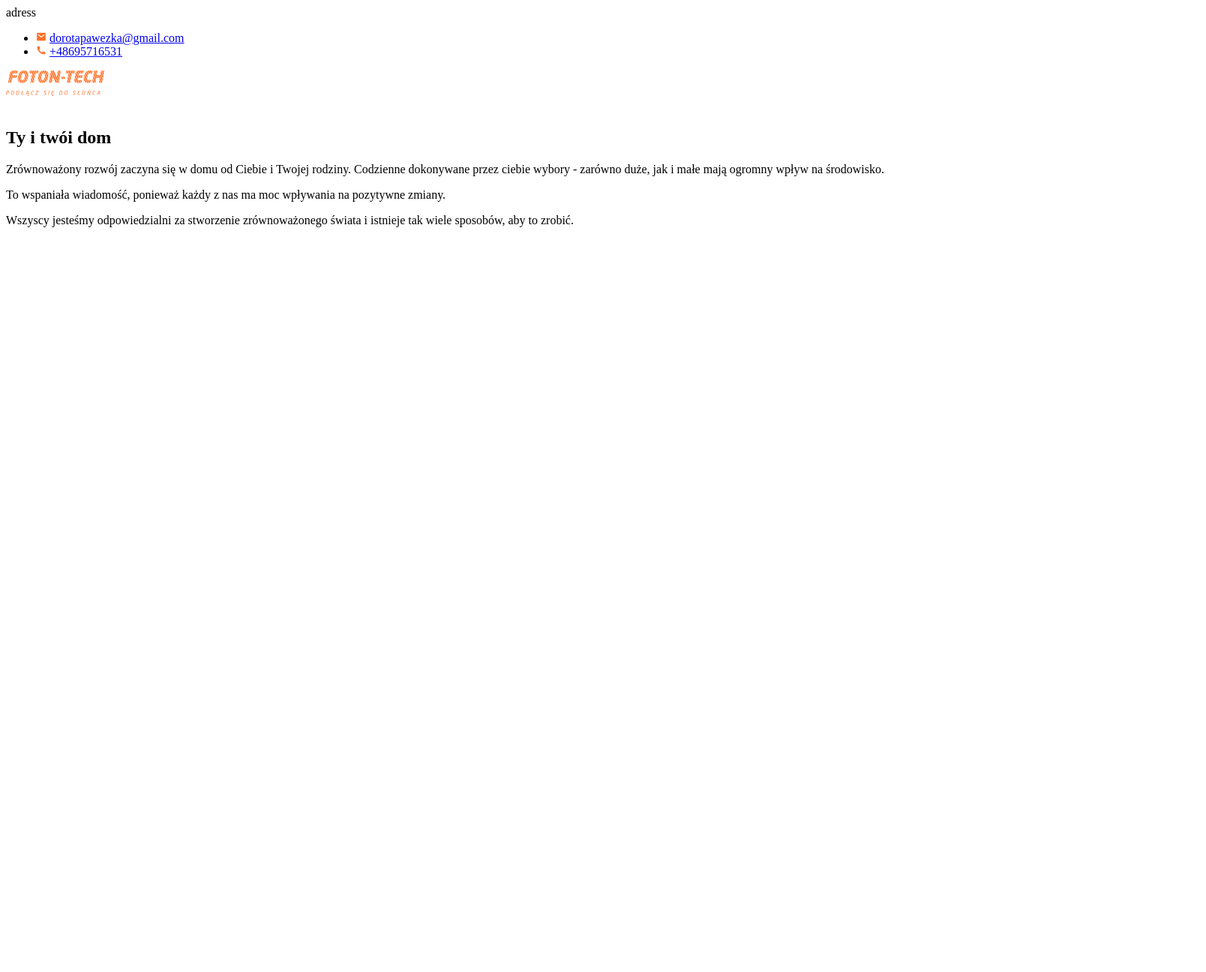
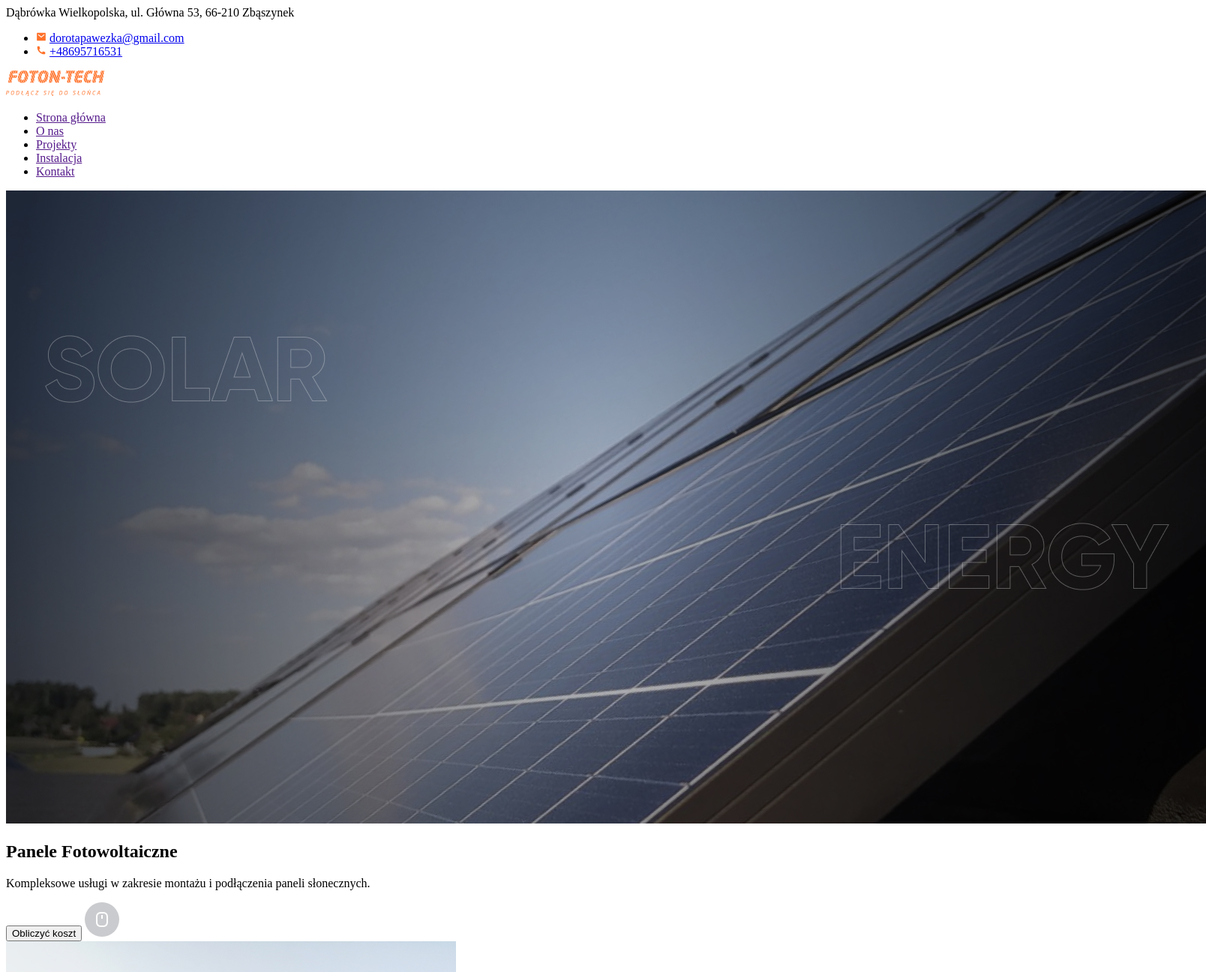
Before and after one commit to JumpingMonkey/my_first_rep, a plain HTML site: page index.html in a window 1280 px wide. Shown: the top 1296 px of the page at 75% size, 1608 px wide, since content can reach past the window. Before the commit the page ends 800 px from the top, so only its background shows below. Drawn offline with Linux system fonts and the light colour scheme.

Commit message:
add html on main page

```diff
--- a/index.html
+++ b/index.html
@@ -10,7 +10,7 @@
     <header>
         <div class="wrapper-top">
             <span>
-                adress
+                Dąbrówka Wielkopolska, ul. Główna 53, 66-210 Zbąszynek
             </span>
             <ul>
                 <li>
@@ -35,24 +35,52 @@
         </div>
         <div>
             <a class="">
-                <img src="img/header_logo.png" height="34" width="131">
+                <img src="./img/header_logo.png" height="34" width="131" alt="logo">
             </a>
+            <nav>
+                <ul>
+                    <li><a href="">Strona główna</a></li>
+                    <li><a href="">O nas</a></li>
+                    <li><a href="">Projekty</a></li>
+                    <li><a href="">Instalacja</a></li>
+                    <li><a href="">Kontakt</a></li>
+                </ul>
+            </nav>
         </div>
-
-
     </header>
 
     <main>
-        <img src="">
-        <h2>Ty i twói dom</h2>
-        <p>Zrównoważony rozwój zaczyna się w domu od Ciebie i Twojej rodziny.
+        <section>
+            <img src="./img/main_second_bg.jpg" alt="bg" height="844" width="1600">
+            <h1>Panele Fotowoltaiczne</h1>
+            <p>Kompleksowe usługi w zakresie montażu i podłączenia paneli słonecznych.</p>
+            <button>Obliczyć koszt</button>
+            <svg width="46" height="46" viewBox="0 0 46 46" fill="none" xmlns="http://www.w3.org/2000/svg">
+                <circle opacity="0.4" cx="23" cy="23" r="23" fill="#7B7E85"/>
+                <path d="M22.141 15C20.559 15 19.754 15.169 19.013 15.565C18.395 15.8901 17.8901 16.395 17.565 17.013C17.169 17.753 17 18.559 17 20.14V25.858C17 27.44 17.169 28.245 17.565 28.986C17.902 29.616 18.383 30.097 19.013 30.434C19.753 30.83 20.559 30.999 22.141 30.999H23.859C25.441 30.999 26.246 30.83 26.987 30.434C27.605 30.1089 28.1098 29.604 28.435 28.986C28.831 28.246 29 27.44 29 25.858V20.14C29 18.558 28.831 17.753 28.435 17.012C28.1098 16.394 27.605 15.8891 26.987 15.564C26.247 15.169 25.441 15 23.86 15H22.14H22.141ZM22.141 13H23.859C25.873 13 26.953 13.278 27.931 13.801C28.8973 14.3125 29.6875 15.1027 30.199 16.069C30.722 17.047 31 18.127 31 20.141V25.859C31 27.873 30.722 28.953 30.199 29.931C29.6875 30.8973 28.8973 31.6875 27.931 32.199C26.953 32.722 25.873 33 23.859 33H22.14C20.126 33 19.046 32.722 18.068 32.199C17.1017 31.6875 16.3115 30.8973 15.8 29.931C15.278 28.953 15 27.873 15 25.859V20.14C15 18.126 15.278 17.046 15.801 16.068C16.3129 15.1019 17.1035 14.3121 18.07 13.801C19.047 13.278 20.127 13 22.141 13ZM22 17H24V22H22V17Z" fill="white"/>
+            </svg>
+
+        </section>
+
+        <section>
+            <div>
+                <img src="./img/main_content_photo.jpg" alt="house">
+            </div>
+            <div>
+                <h2>Ty i twói dom</h2>
+                <article>
+                    <p>Zrównoważony rozwój zaczyna się w domu od Ciebie i Twojej rodziny.
             Codzienne dokonywane przez ciebie wybory - zarówno duże, jak i małe
             mają ogromny wpływ na środowisko.
-            </p>
-        <p>To wspaniała wiadomość, ponieważ każdy z nas ma moc wpływania
+                    </p>
+                    <p>To wspaniała wiadomość, ponieważ każdy z nas ma moc wpływania
             na pozytywne zmiany.</p>
-        <p>Wszyscy jesteśmy odpowiedzialni za stworzenie zrównoważonego
+                    <p>Wszyscy jesteśmy odpowiedzialni za stworzenie zrównoważonego
             świata i istnieje tak wiele sposobów, aby to zrobić.</p>
+                </article>
+            </div>
+        </section>
+
     </main>
     <footer>
         <section></section>
```
Also changed, not shown: img/main_content_photo.jpg (added), img/main_scroll_icon.svg (added), img/main_second_bg.jpg (added).
